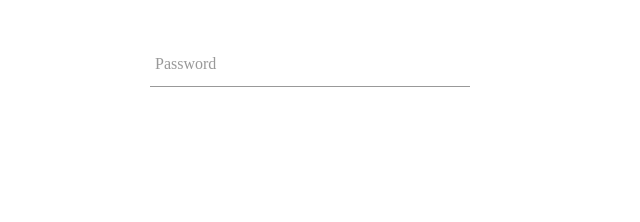
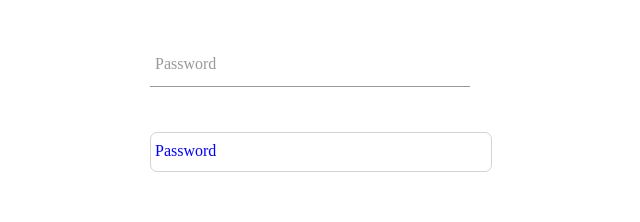
Before and after one commit to sdiperi90/styled-components-playground, a React (Create React App) app: page / in a window 1280 px wide. Shown: the top 222 px of the page, without its empty margins (330-970 px from the left). Built offline with nearby package versions, Linux system fonts and the light colour scheme.

Commit message:
created TextField2 component

```diff
--- a/src/App.js
+++ b/src/App.js
@@ -19,6 +19,7 @@ import {
     ScSubContainer,
     ScTextFieldSpan
 } from "./elements";
+import TextField2 from "./elements/TextField2";
 
 const ScApp = styled.div`
     background-color: ${props => props.theme.colors.buy.primary};
@@ -46,6 +47,7 @@ class App extends Component {
                         </ScSubContainer>
                     </ScTextFieldForm>
                 </ThemeProvider>
+                <TextField2 error={""} />
             </div>
         );
     }
--- /dev/null
+++ b/src/elements/TextField2.js
@@ -0,0 +1,92 @@
+import React, { Component } from "react";
+import styled from "styled-components";
+
+export const ScTextFieldForm = styled.form`
+    width: 320px;
+    margin: 45px auto;
+`;
+
+export const ScSubContainer = styled.div`
+    position: relative;
+    margin: 45px 0;
+`;
+
+export const ScTextFieldInput = styled.input`
+    width: 100%;
+    font-size: 16px;
+    padding: 10px;
+    white-space: nowrap;
+    overflow: hidden;
+    text-overflow: ellipsis;
+    border-color: lightgray;
+    border-style: solid;
+    border-width: 1px;
+    border-radius: 7px;
+    border-color: ${props => (props.error ? "red" : "lightgray")};
+    margin: 0;
+    transition: 300ms ease-in all;
+    &:focus {
+        border-color: ${props => (props.error ? "red" : "blue")};
+        outline: none;
+    }
+    &:focus ~ label,
+    &:valid ~ label {
+        top: -14px;
+        font-size: 12px;
+        color: blue;
+    }
+    &:focus ~ span:before {
+        width: 320px;
+    }
+`;
+
+export const ScTextFieldLabel = styled.label`
+    color: ${props => (props.error ? "red" : "blue")};
+    font-size: 16px;
+    font-weight: normal;
+    position: absolute;
+    pointer-events: none;
+    left: 5px;
+    top: 10px;
+    transition: 300ms ease all;
+`;
+
+// export const ScTextFieldSpan = styled.span`
+//     position: relative;
+//     display: block;
+//     width: 320px;
+//     &:before {
+//         content: "";
+//         height: 2px;
+//         width: 0;
+//         bottom: 0px;
+//         position: absolute;
+//         background: #2196f3;
+//         transition: 300ms ease all;
+//         left: 0%;
+//     }
+// `;
+
+class TextField2 extends Component {
+    render() {
+        return (
+            <div>
+                <ScTextFieldForm>
+                    <ScSubContainer>
+                        <ScTextFieldInput
+                            error={this.props.error}
+                            type="text"
+                            required="required"
+                        />
+                        {/* <ScTextFieldSpan /> */}
+                        <ScTextFieldLabel error={this.props.error}>
+                            Password
+                        </ScTextFieldLabel>
+                    </ScSubContainer>
+                </ScTextFieldForm>
+            </div>
+        );
+    }
+}
+
+export default TextField2;
```
